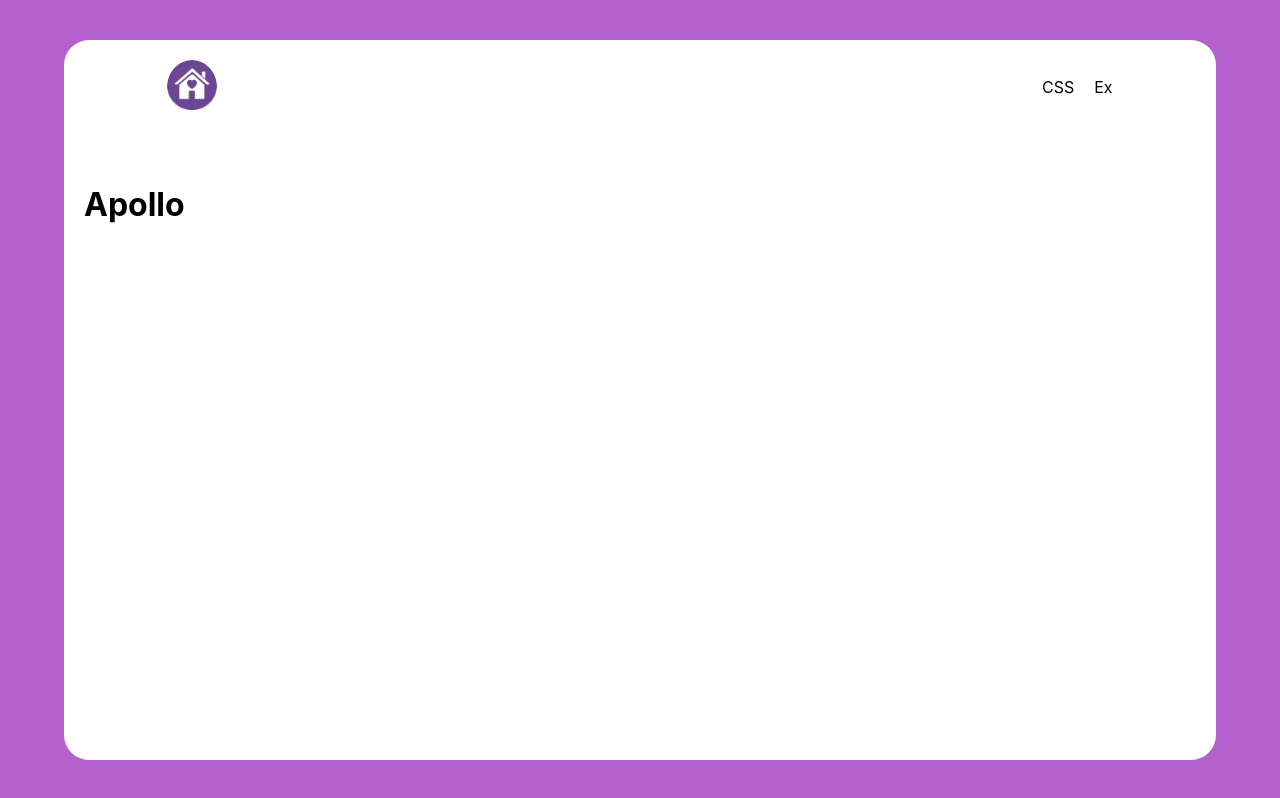
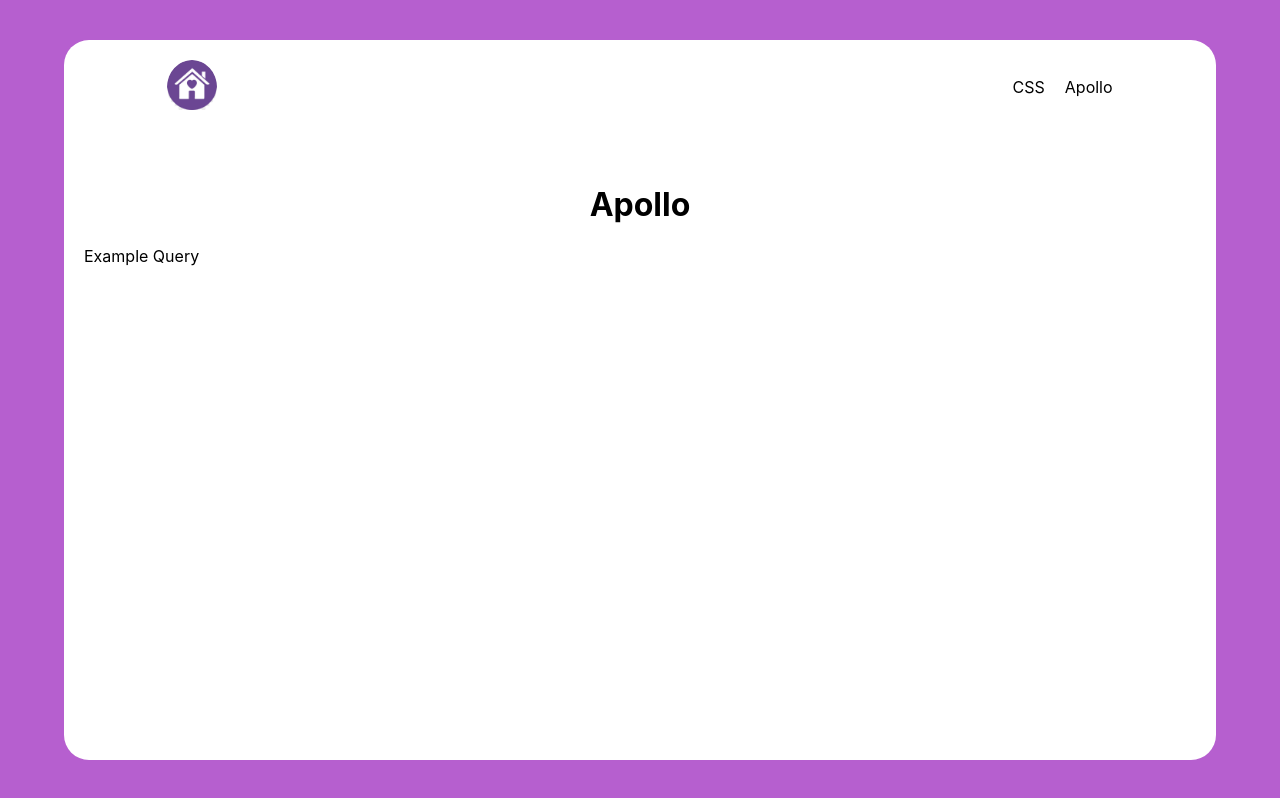
Before and after one commit to tKanashiro/my-projects, a React (Create React App) app: page /apollo in a window 1280 px wide. Built offline with nearby package versions, Linux system fonts and the light colour scheme.

Commit message:
Add ex query page and update menu to display apollo link

```diff
--- a/src/components/Header/index.tsx
+++ b/src/components/Header/index.tsx
@@ -15,7 +15,7 @@
                     <a href="/css">CSS</a>
                 </li>
                 <li className="menuItem">
-                    <a href="/">Ex</a>
+                    <a href="/apollo">Apollo</a>
                 </li>
             </ul>
         </div>
--- a/src/index.tsx
+++ b/src/index.tsx
@@ -9,6 +9,7 @@
 import Css from "pages/Css";
 import Grid from "pages/Css/Grid";
 import Apollo from "pages/Apollo/index";
+import QueryEx from "pages/Apollo/QueryEx";
 import "./index.css";
 import "global/_styles.scss";
 
@@ -27,6 +28,10 @@
                             <Route path="/css" element={<Css />} />
                             <Route path="/css/grid" element={<Grid />} />
                             <Route path="/apollo" element={<Apollo />} />
+                            <Route
+                                path="/apollo/ex-query"
+                                element={<QueryEx />}
+                            />
                         </Routes>
                     </BrowserRouter>
                 </ApolloProvider>
--- /dev/null
+++ b/src/pages/Apollo/QueryEx.tsx
@@ -0,0 +1,57 @@
+import { GET_CATEGORIES } from "queries/getCategories";
+import { useQuery, useSuspenseQuery } from "@apollo/client";
+import Title from "components/Title";
+import { Fragment } from "react/jsx-runtime";
+import { Suspense } from "react";
+
+// import { loadErrorMessages, loadDevMessages } from "@apollo/client/dev";
+
+// loadDevMessages();
+// loadErrorMessages();
+
+const QueryEx = () => {
+    const variables = {
+        productFilters: {
+            category_uid: {
+                eq: "MjE=",
+            },
+        },
+        pageSize: 12,
+    };
+
+    const { data, loading } = useQuery(GET_CATEGORIES, {
+        variables: variables,
+    });
+
+    // const { data } = useSuspenseQuery(GET_CATEGORIES, {
+    //     variables: variables,
+    // });
+    //   <Suspense
+    //         fallback={
+    //             <div
+    //                 style={{
+    //                     color: "#ffffff",
+    //                     textAlign: "center",
+    //                     fontSize: "25px",
+    //                     margin: "50px 0",
+    //                 }}
+    //             >
+    //                 Loading...
+    //             </div>
+    //         }
+    //     ></Suspense>
+
+    console.log({ data, loading });
+
+    if (loading) return <div style={{ fontSize: "25px" }}>Loading...</div>;
+
+    return (
+        <Fragment>
+            <Title title="Query Exemplo" />
+
+            <p>{JSON.stringify(data)}</p>
+        </Fragment>
+    );
+};
+
+export default QueryEx;
--- a/src/pages/Apollo/index.tsx
+++ b/src/pages/Apollo/index.tsx
@@ -1,5 +1,13 @@
+import Title from "components/Title";
+
 const Apollo = () => {
-    return <h1>Apollo</h1>;
+    return (
+        <div>
+            <Title title="Apollo" />
+
+            <a href="/apollo/ex-query">Example Query</a>
+        </div>
+    );
 };
 
 export default Apollo;
```
Also changed, not shown: src/pages/QueryEx.tsx (deleted, +0 -28 lines), tsconfig.json (+5 -5 lines).
